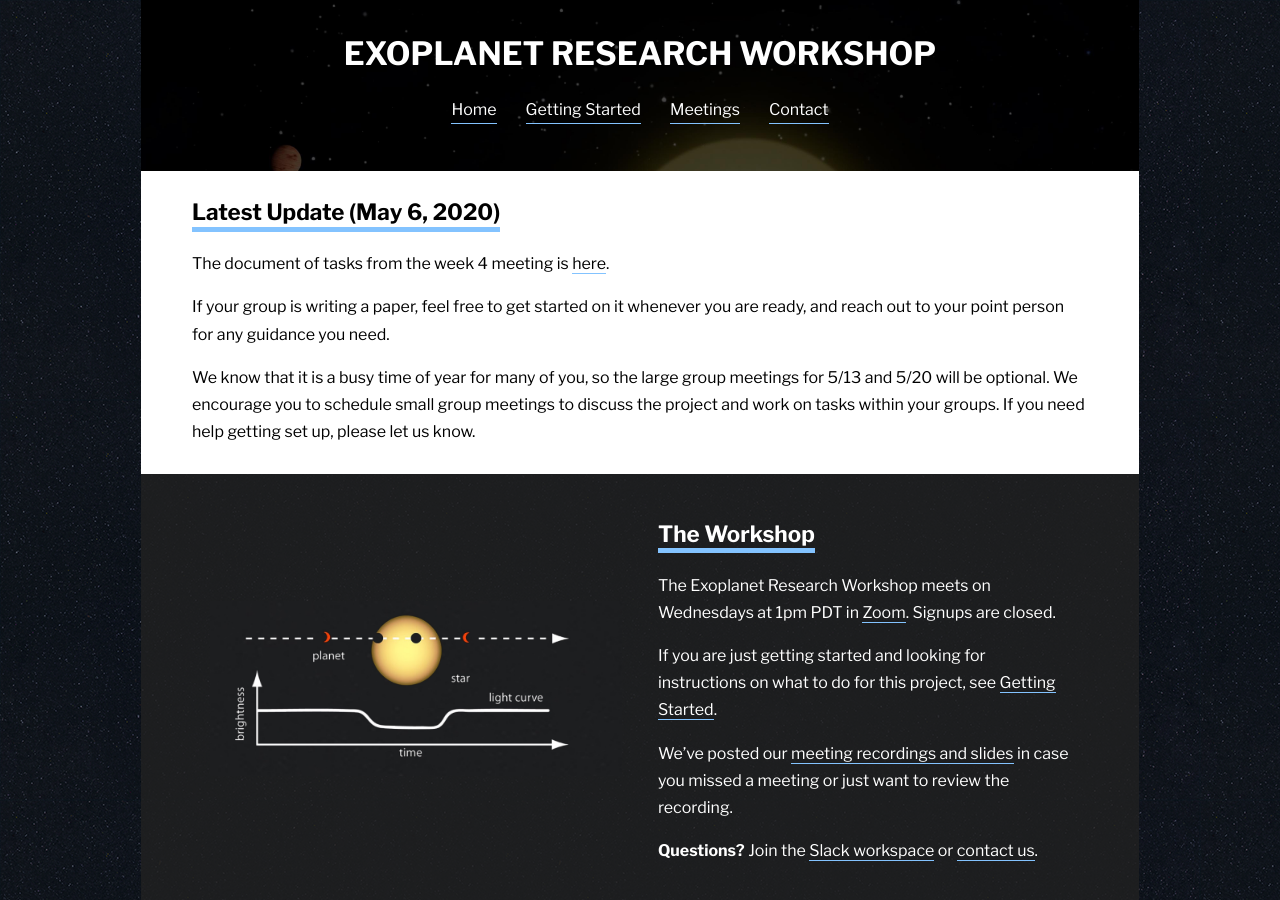
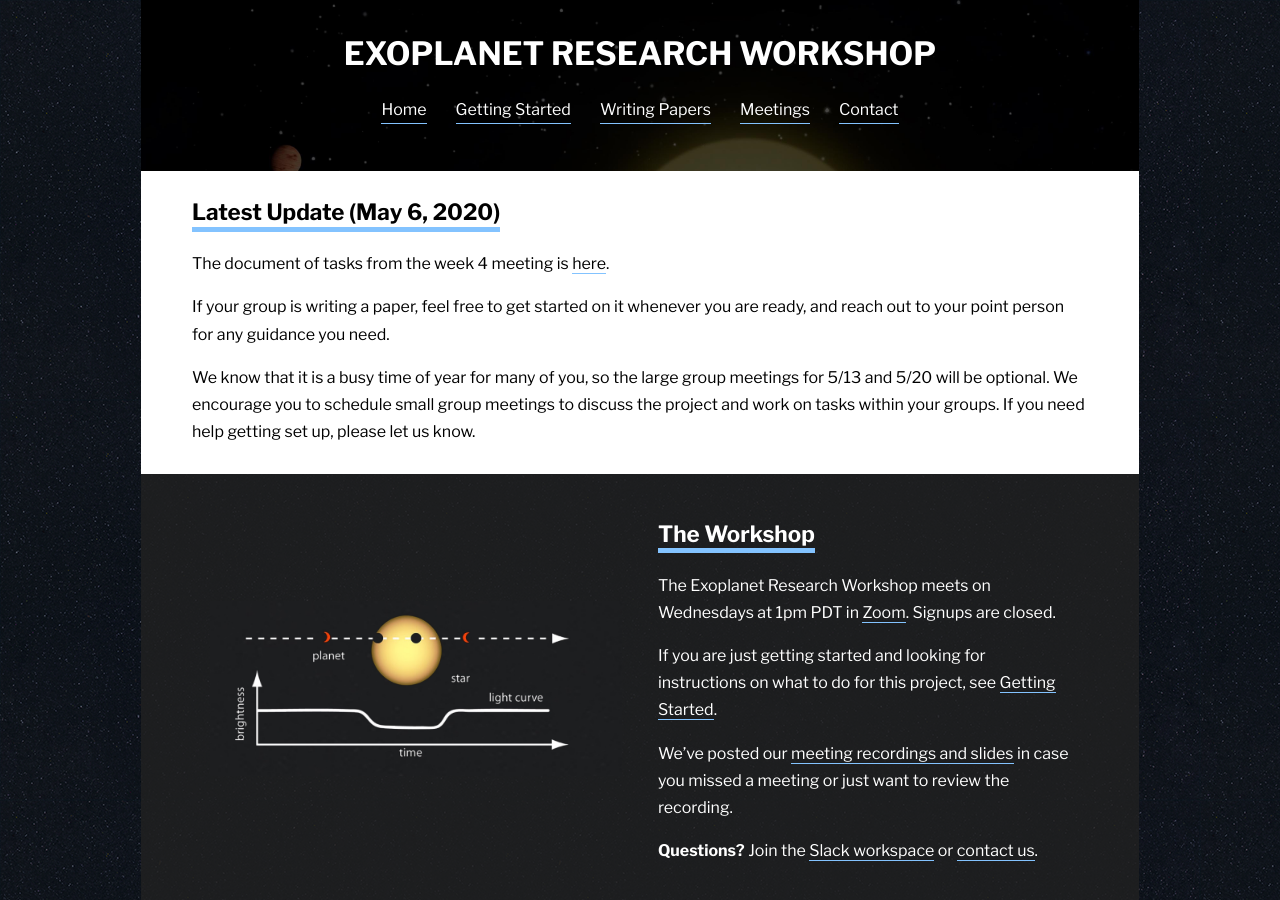
Before and after one commit to paigeyeung/exoplanetresearchworkshop, a Jekyll site: the page built from index.md, in a window 1280 px wide and 900 px high. Built offline with Jekyll 4.4.1, drawn with Linux system fonts in a browser that asks for light colours.

Commit message:
Add papers page

```diff
--- a/_includes/nav.html
+++ b/_includes/nav.html
@@ -2,8 +2,8 @@
     <ul id="nav" class="nav">
       <a href="/" class="nav-item">Home</a>
       <a href="/getting-started/" class="nav-item">Getting Started</a>
+      <a href="/papers/" class="nav-item">Writing Papers</a>
       <a href="/meetings/" class="nav-item">Meetings</a>
       <a href="/contact/" class="nav-item">Contact</a>
-      <!-- <a href="/contact/" class="nav-item">Questions?</a> -->
     </ul>
   </center>
```
